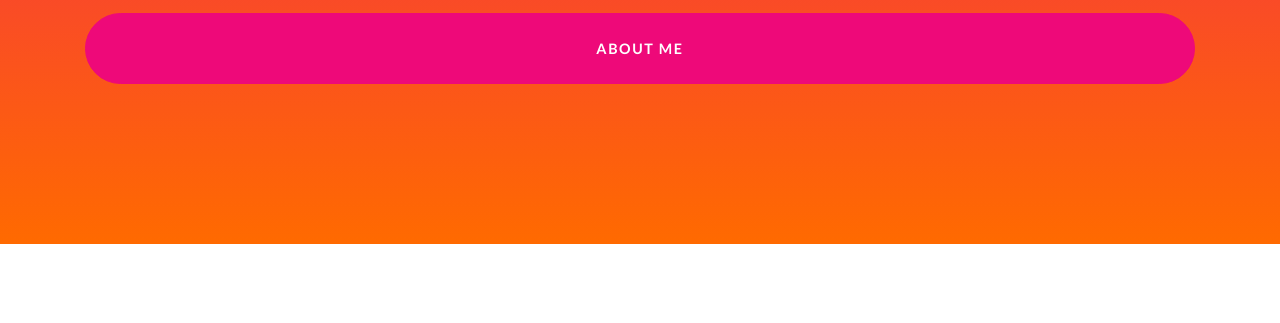
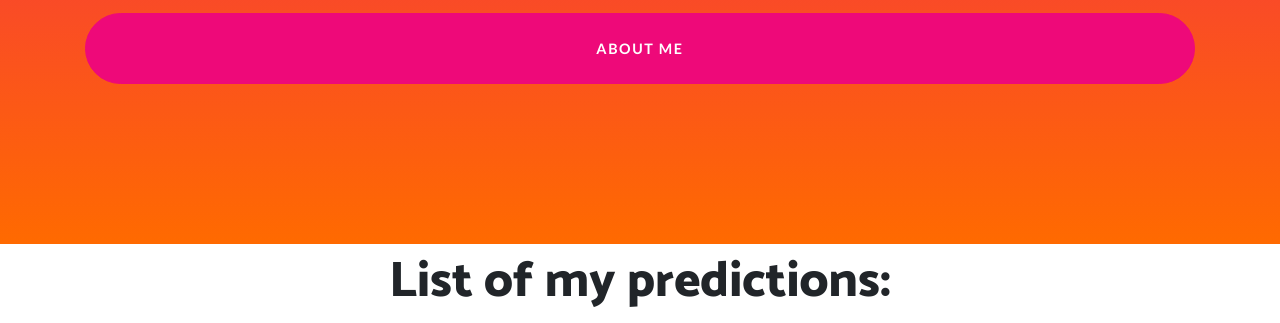
Before and after one commit to AdenRao3/AdenRao3.github.io, a website: page index.html in a window 1280 px wide. Shown: the part 519-842 px from the top of the page. Before the commit the page ends 800 px from the top, so only its background shows below. Drawn offline with nearby package versions, Linux system fonts and the light colour scheme; files that its build step writes are made by us from their sources.

Commit message:
Update index.html

```diff
--- a/index.html
+++ b/index.html
@@ -58,6 +58,13 @@
     </div>
   </header>
 
+  <section>
+    <div id="main" class="masthead-content">
+      <div class="container">
+        <h2 style="font-size:50px" class="masthead-heading mb-0 col-12 text-center mt-2">List of my predictions:</h2>
+        <h3 style="font-size:20px" class="masthead-subheading mb-0 col-12 text-center mt-2"></h3>
+      </div>
+    </div>
 
 
   <!-- Bootstrap core JavaScript -->
```
